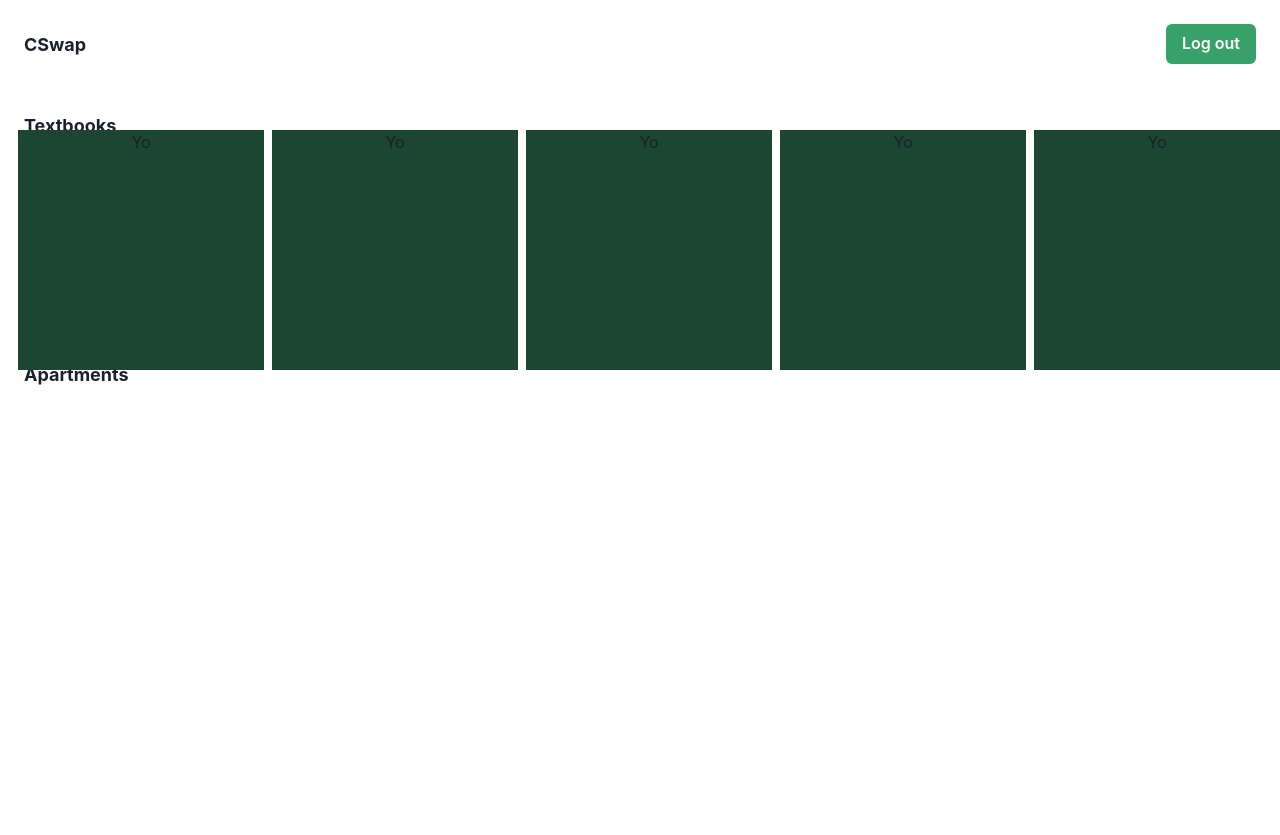
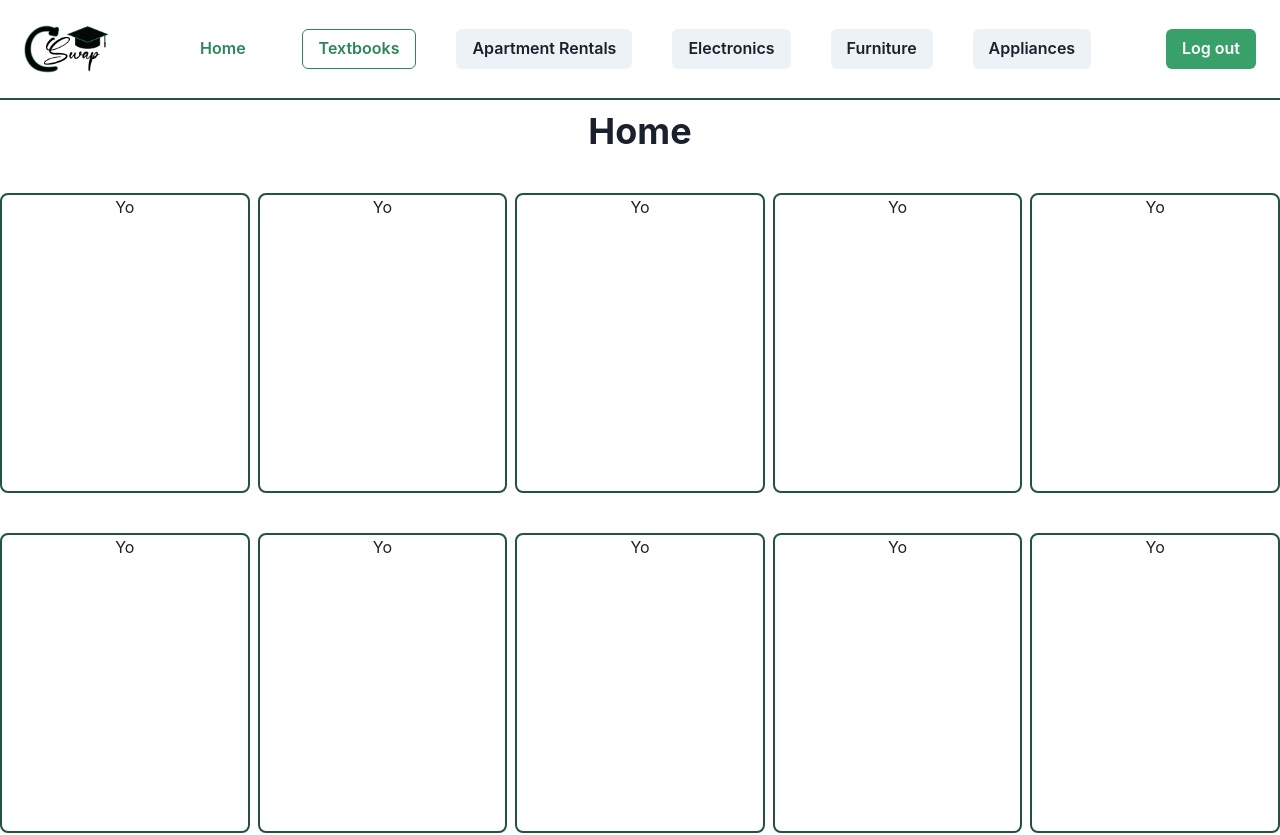
Before and after one commit to JacquesLJT/COS420_Project, a React (Create React App) app in the folder Development/cswap/: page /home in a window 1280 px wide. Shown: the top 835 px of the page. Before the commit the page ends 800 px from the top, so only its background shows below. Built offline with nearby package versions, Linux system fonts and the light colour scheme; no server answers; sample sign-in values are in the browser's storage.

Commit message:
modified home page, tried button styles

```diff
--- a/Development/cswap/src/components/Header.js
+++ b/Development/cswap/src/components/Header.js
@@ -1,21 +1,11 @@
 import {
-    Center,
-    Stack,
-    Heading,
-    Text,
     Button,
-    Checkbox,
-    Input,
     Flex,
-    HStack,
-    InputGroup,
-    Alert,
     Image,
     Box
   } from '@chakra-ui/react';
 import React from 'react'
 import LogoutBtn from './LogoutBtn';
-import Sidebar from './Sidebar';
 
 function  Header () {
   return (
@@ -28,12 +18,70 @@ function  Header () {
             justify="space-between"
             w="100%"
             bg="white"
+            borderBottomWidth="2px"
+            borderBottomColor="green.800"
+            height={100}
+            position="fixed"
             >
-                <Box>
-                    <Text fontSize="lg" fontWeight="bold" bg="white"> CSwap</Text>
+                <Box
+                    align="left"
+                >
+                    <Image
+                        width='100px'
+                        src='CSwapLogo.png'
+                        alt='CSwap'
+                        onClick={() => window.location.reload()}
+                        cursor="pointer"
+                    />
                 </Box>
+                <Flex
+                    mb={0}
+                    p={6}
+                    as="nav"
+                    align="center"
+                    justify="center"
+                    w="100%"
+                    bg="white"
+                >
+                    <Box
+                        ml={5}
+                        mr={5}
+                    >
+                        <Button variant="ghost" colorScheme="green">Home</Button>
+                    </Box>
+                    <Box
+                        ml={5}
+                        mr={5}
+                    >
+                        <Button variant="outline" colorScheme="green">Textbooks</Button>
+                    </Box>
+                    <Box
+                        ml={5}
+                        mr={5}
+                    >
+                        <Button>Apartment Rentals</Button>
+                    </Box>
+                    <Box
+                        ml={5}
+                        mr={5}
+                    >
+                        <Button>Electronics</Button>
+                    </Box>
+                    <Box
+                        ml={5}
+                        mr={5}
+                    >
+                        <Button>Furniture</Button>
+                    </Box>
+                    <Box
+                        ml={5}
+                        mr={5}
+                    >
+                        <Button>Appliances</Button>
+                    </Box>
+                </Flex>
                 <Box align="right">
-                    <LogoutBtn></LogoutBtn>
+                    <LogoutBtn/>
                 </Box>
         </Flex>
     </div>
--- a/Development/cswap/src/components/Home.js
+++ b/Development/cswap/src/components/Home.js
@@ -1,27 +1,16 @@
 import {
   Center,
-  Stack,
   Heading,
-  Text,
-  Button,
-  Checkbox,
-  Input,
-  InputLeftAddon,
-  InputGroup,
-  Alert,
-  Image,
   HStack
 } from '@chakra-ui/react';
 import React from 'react';
-import { Formik, Form } from 'formik';
-// import { Button } from 'react-bootstrap';
 import { useNavigate } from 'react-router';
 import { useUserAuth } from '../context/UserAuthContext';
 // import Sidebar from './Sidebar';
 import Header from './Header';
 import './Home.css';
 import ProductCard from './ProductCard';
-import Sidebar from './Sidebar';
+//import Sidebar from './Sidebar';
 
 const Home = () => {
   const { logOut, user } = useUserAuth();
@@ -37,15 +26,38 @@ const Home = () => {
   return (
     <div>
       <Header/>
-      <HStack>
-        <Sidebar></Sidebar>
+      <Center mb='10'>
+        <Heading as={'h1'} size={'xl'} colorScheme="green" mt={110}>Home</Heading>
+      </Center>
+      <HStack justify="center" mb={10}>
         <ProductCard></ProductCard>
         <ProductCard></ProductCard>
         <ProductCard></ProductCard>
         <ProductCard></ProductCard>
         <ProductCard></ProductCard>
       </HStack>
-      </div>
+      <HStack justify="center" mb={10}>
+        <ProductCard></ProductCard>
+        <ProductCard></ProductCard>
+        <ProductCard></ProductCard>
+        <ProductCard></ProductCard>
+        <ProductCard></ProductCard>
+      </HStack>
+      <HStack justify="center" mb={10}>
+        <ProductCard></ProductCard>
+        <ProductCard></ProductCard>
+        <ProductCard></ProductCard>
+        <ProductCard></ProductCard>
+        <ProductCard></ProductCard>
+      </HStack>
+      <HStack justify="center" mb={10}>
+        <ProductCard></ProductCard>
+        <ProductCard></ProductCard>
+        <ProductCard></ProductCard>
+        <ProductCard></ProductCard>
+        <ProductCard></ProductCard>
+      </HStack>
+    </div>
   );
 };
 
--- a/Development/cswap/src/components/ProductCard.js
+++ b/Development/cswap/src/components/ProductCard.js
@@ -1,12 +1,11 @@
-import { Center, Flex, Text, Box} from '@chakra-ui/react'
+import { Center, Text, Box} from '@chakra-ui/react'
 import React from 'react'
-import { Stack } from 'react-bootstrap'
 
 function ProductCard() {
   return (
-    <Box w={320} h={240} bg="green.900" m={5}>
-        <Center bg="green.900">
-            <Text bg="green.900"> Yo </Text>
+    <Box w={350} h={300} borderWidth="2px" borderRadius="lg" borderColor="green.800">
+        <Center>
+            <Text> Yo </Text>
         </Center>
     </Box>
   )
```
